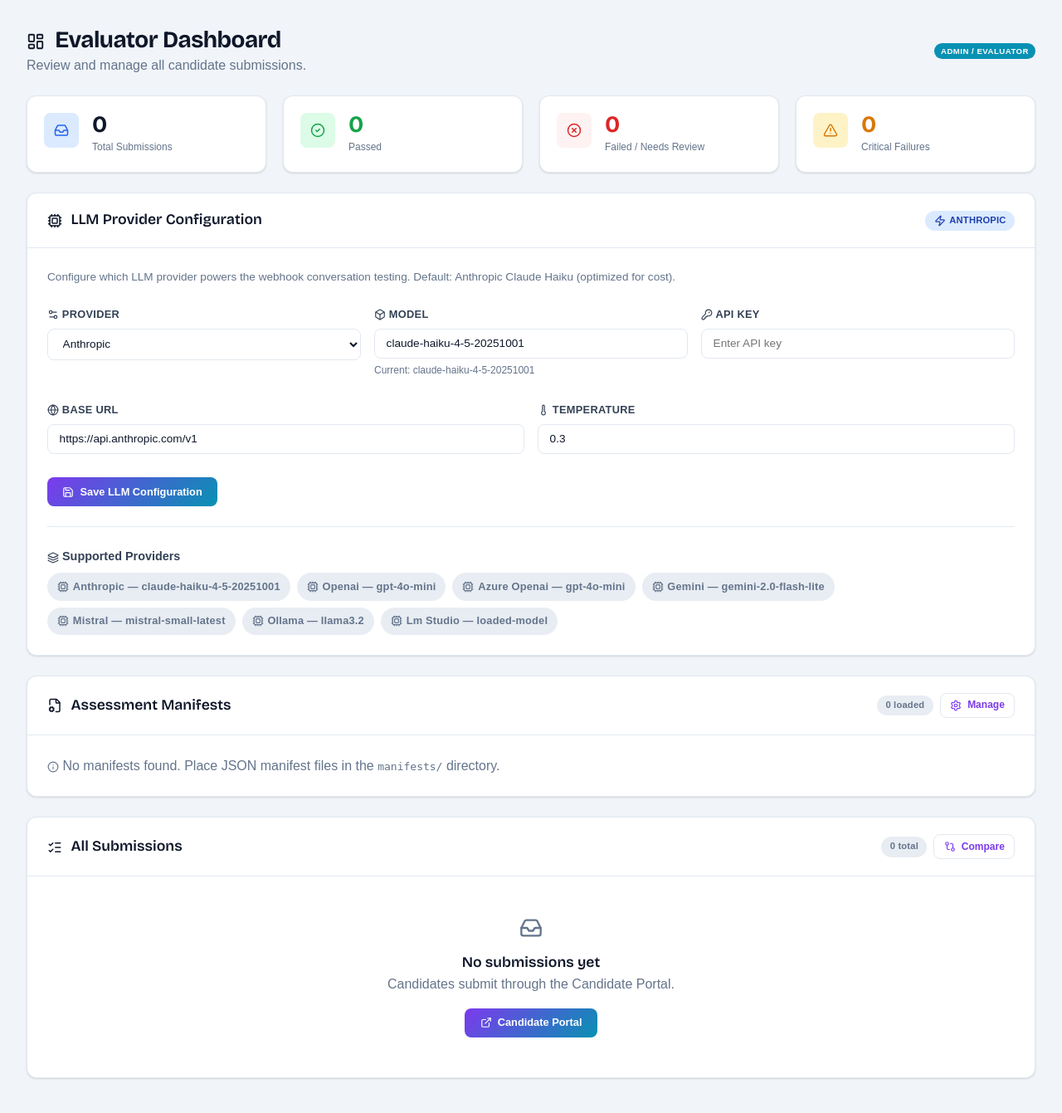
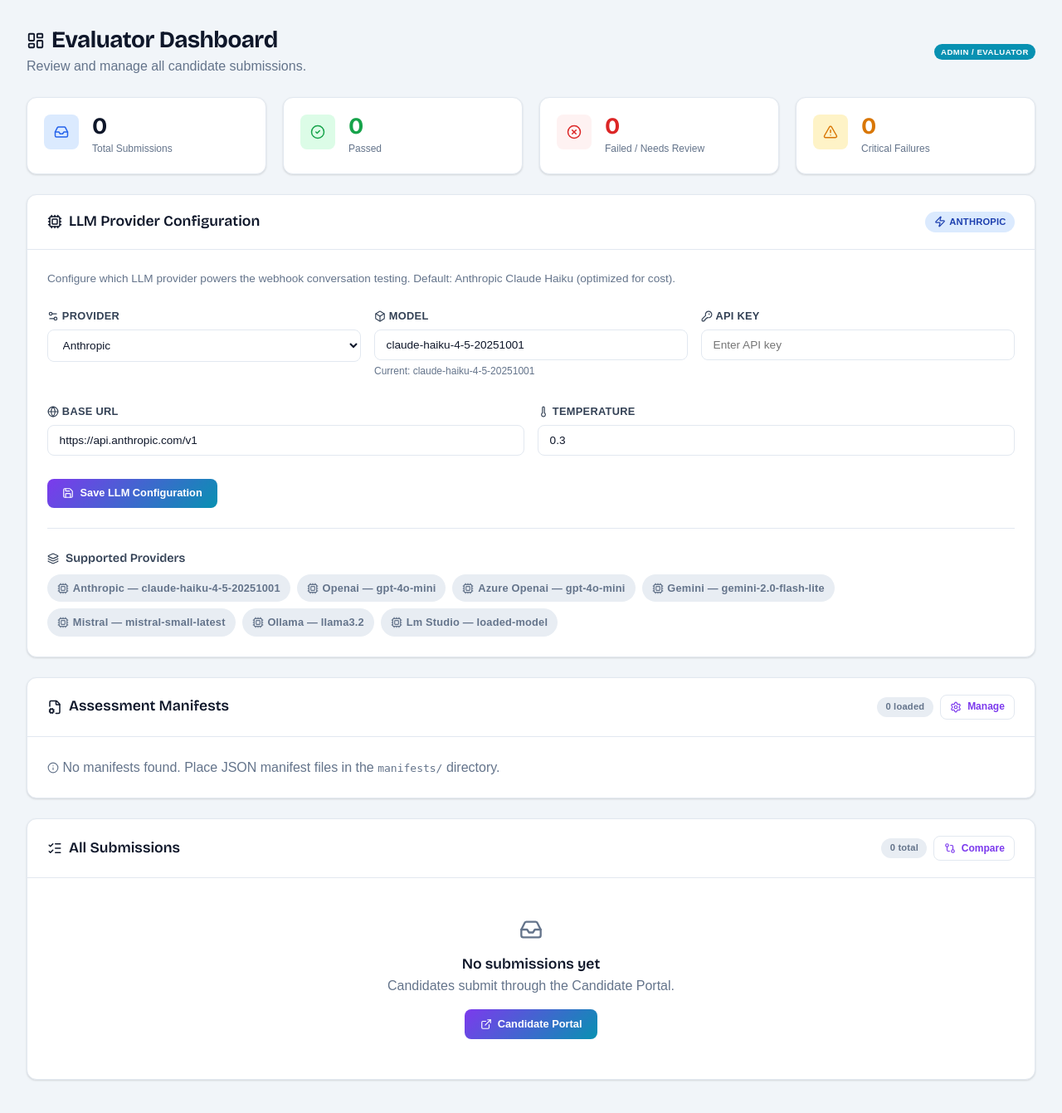
Before and after one commit to Lonewolf-coder/EvalAutomaton, a FastAPI app: page /admin/ in a window 1280 px wide. Shown: the part 56-1397 px from the top of the page at 83% size. Run offline with FastAPI, Linux system fonts and the light colour scheme; some web fonts are replaced.

Commit message:
fix: align heading icons with card-title class in candidate and public templates
Co-Authored-By: Claude Sonnet 4.6 <noreply@anthropic.com>

```diff
--- a/src/governiq/templates/admin_dashboard.html
+++ b/src/governiq/templates/admin_dashboard.html
@@ -5,15 +5,15 @@
 <div class="container-wide">
     <div class="flex-between spacer">
         <div>
-            <h1><i data-lucide="layout-dashboard" class="icon icon-lg" style="margin-right:.4rem;"></i> Evaluator Dashboard</h1>
+            <h1 class="card-title"><i data-lucide="layout-dashboard" class="icon icon-lg"></i> Evaluator Dashboard</h1>
             <p class="text-muted">Review and manage all candidate submissions.</p>
         </div>
         <span class="portal-badge portal-badge--admin">Admin / Evaluator</span>
     </div>
 
-    <!-- Stats Row -->
-    <div class="grid-4 spacer">
-        <div class="card">
+    <!-- Stats Row — stagger enables scroll-triggered animation delay per child -->
+    <div class="grid-4 spacer stagger">
+        <div class="card animate-in">
             <div class="stat-card">
                 <div class="stat-icon stat-icon--blue"><i data-lucide="inbox" class="icon"></i></div>
                 <div>
@@ -22,7 +22,7 @@
                 </div>
             </div>
         </div>
-        <div class="card">
+        <div class="card animate-in">
             <div class="stat-card">
                 <div class="stat-icon stat-icon--green"><i data-lucide="check-circle-2" class="icon"></i></div>
                 <div>
@@ -31,7 +31,7 @@
                 </div>
             </div>
         </div>
-        <div class="card">
+        <div class="card animate-in">
             <div class="stat-card">
                 <div class="stat-icon stat-icon--red"><i data-lucide="x-circle" class="icon"></i></div>
                 <div>
@@ -40,7 +40,7 @@
                 </div>
             </div>
         </div>
-        <div class="card">
+        <div class="card animate-in">
             <div class="stat-card">
                 <div class="stat-icon stat-icon--amber"><i data-lucide="alert-triangle" class="icon"></i></div>
                 <div>
@@ -55,7 +55,7 @@
     <div class="card spacer">
         <div class="card-header">
             <div class="flex-between">
-                <h3><i data-lucide="cpu" class="icon" style="margin-right:.4rem;"></i> LLM Provider Configuration</h3>
+                <h3 class="card-title"><i data-lucide="cpu" class="icon"></i> LLM Provider Configuration</h3>
                 <span class="badge badge-info"><i data-lucide="zap" class="icon icon-sm"></i> {{ llm_config.provider | upper }}</span>
             </div>
         </div>
@@ -105,7 +105,7 @@
             </form>
 
             <div class="divider"></div>
-            <h4 style="margin-bottom:.5rem;"><i data-lucide="layers" class="icon icon-sm"></i> Supported Providers</h4>
+            <h4 class="card-title" style="margin-bottom:.5rem;"><i data-lucide="layers" class="icon icon-sm"></i> Supported Providers</h4>
             <div style="display:flex; gap:.5rem; flex-wrap:wrap;">
                 {% for p in providers %}
                 <div class="badge badge-grey" style="padding:.4rem .75rem; font-size:.8rem;">
@@ -120,7 +120,7 @@
     <div class="card spacer">
         <div class="card-header">
             <div class="flex-between">
-                <h3><i data-lucide="file-cog" class="icon" style="margin-right:.4rem;"></i> Assessment Manifests</h3>
+                <h3 class="card-title"><i data-lucide="file-cog" class="icon"></i> Assessment Manifests</h3>
                 <div class="flex gap-1 items-center">
                     <span class="badge badge-grey">{{ manifests | length }} loaded</span>
                     <a href="/admin/manifests" class="btn btn-outline btn-sm"><i data-lucide="settings" class="icon icon-sm"></i> Manage</a>
@@ -153,7 +153,7 @@
     <div class="card spacer">
         <div class="card-header">
             <div class="flex-between">
-                <h3><i data-lucide="list-checks" class="icon" style="margin-right:.4rem;"></i> All Submissions</h3>
+                <h3 class="card-title"><i data-lucide="list-checks" class="icon"></i> All Submissions</h3>
                 <div class="flex gap-1 items-center">
                     <span class="badge badge-grey">{{ evaluations | length }} total</span>
                     <a href="/admin/compare" class="btn btn-outline btn-sm"><i data-lucide="git-compare" class="icon icon-sm"></i> Compare</a>
--- a/src/governiq/templates/candidate_history.html
+++ b/src/governiq/templates/candidate_history.html
@@ -5,7 +5,7 @@
 <div class="container">
     <div class="flex-between spacer">
         <div>
-            <h1><i data-lucide="history" class="icon icon-lg" style="margin-right:.4rem;"></i> My Submissions</h1>
+            <h1 class="card-title"><i data-lucide="history" class="icon icon-lg"></i> My Submissions</h1>
             <p class="text-muted">View all your assessment evaluation results.</p>
         </div>
         <div class="flex gap-2">
```
Also changed, not shown: src/governiq/templates/how_it_works.html (+7 -7 lines), src/governiq/templates/landing.html (+7 -7 lines).
